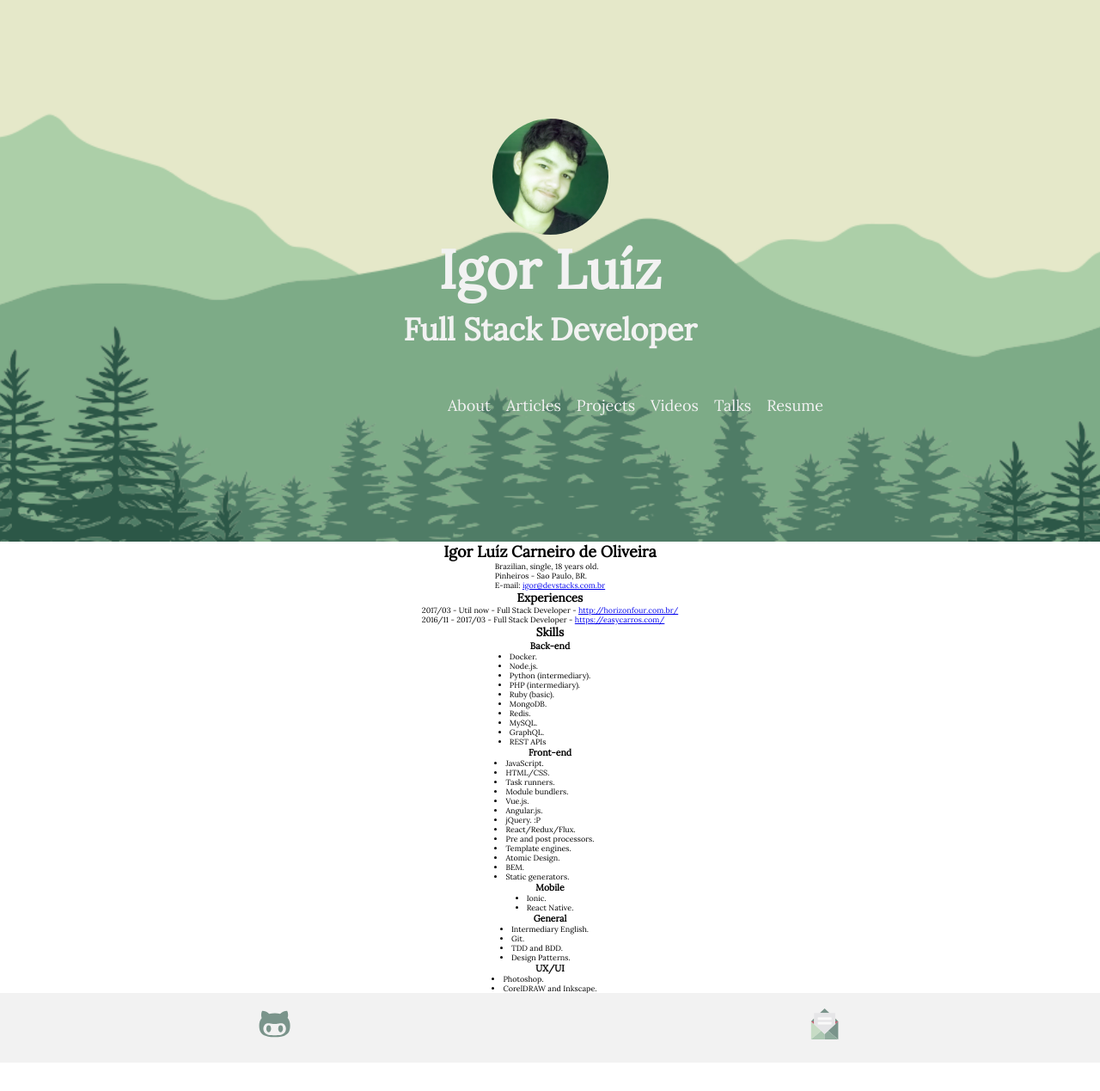
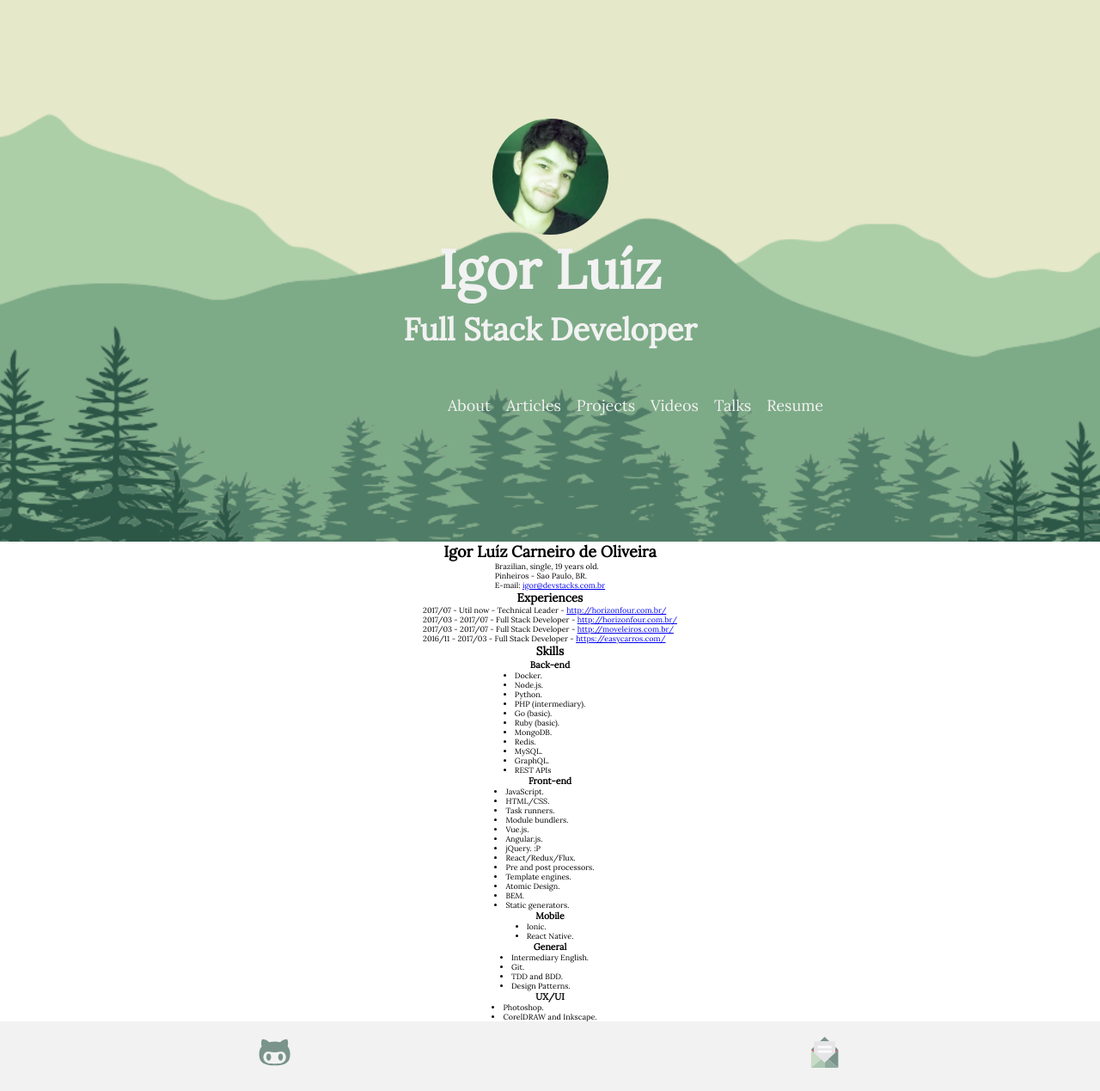
Before and after one commit to Halfeld/website, a Jekyll site: the page built from resume.md, in a window 1280 px wide. Shown: the whole page at 86% size. Built offline with Jekyll 4.4.1, drawn with Linux system fonts in a browser that asks for light colours; our own code applies the rules of GitHub Pages for plain Markdown files; comment, search, counter and statistics services are not loaded; before the commit the page ends 1236 px from its top, so only the background shows below that.

Commit message:
Update resume

```diff
--- a/resume.md
+++ b/resume.md
@@ -1,12 +1,14 @@
 # Igor Luíz Carneiro de Oliveira
 
-Brazilian, single, 18 years old.<br>
+Brazilian, single, 19 years old.<br>
 Pinheiros - Sao Paulo, BR.<br>
 E-mail: [igor@devstacks.com.br](mailto:igor@devstacks.com.br)
 
 ## Experiences
 
-2017/03 - Util now - Full Stack Developer - <http://horizonfour.com.br/>
+2017/07 - Util now - Technical Leader - <http://horizonfour.com.br/>
+2017/03 - 2017/07 - Full Stack Developer - <http://horizonfour.com.br/>
+2017/03 - 2017/07 - Full Stack Developer - <http://moveleiros.com.br/>
 2016/11 - 2017/03 - Full Stack Developer - <https://easycarros.com/>
 
 ## Skills
@@ -15,8 +17,9 @@
 
 - Docker.
 - Node.js.
-- Python (intermediary).
+- Python.
 - PHP (intermediary).
+- Go (basic).
 - Ruby (basic).
 - MongoDB.
 - Redis.
```
